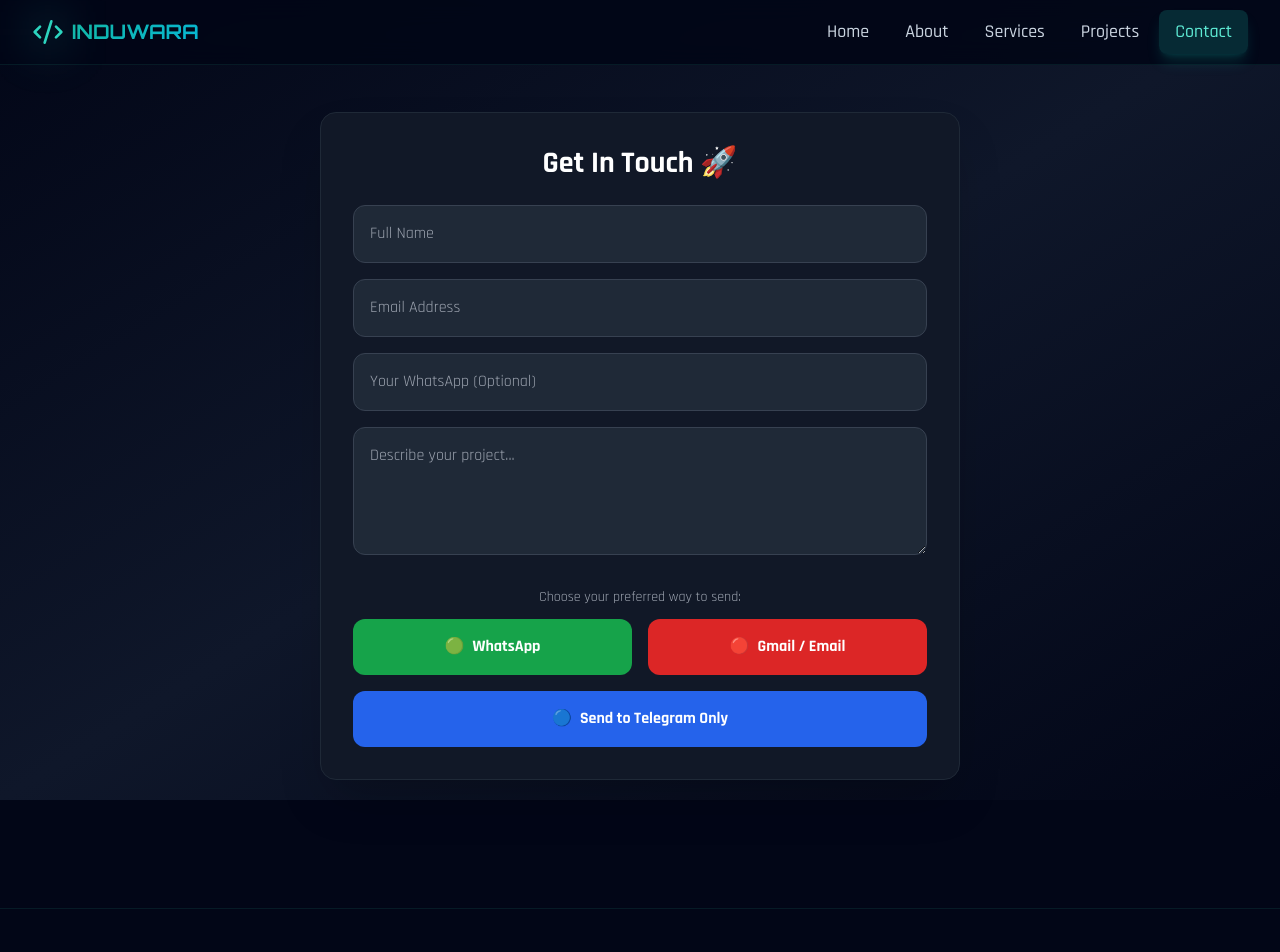
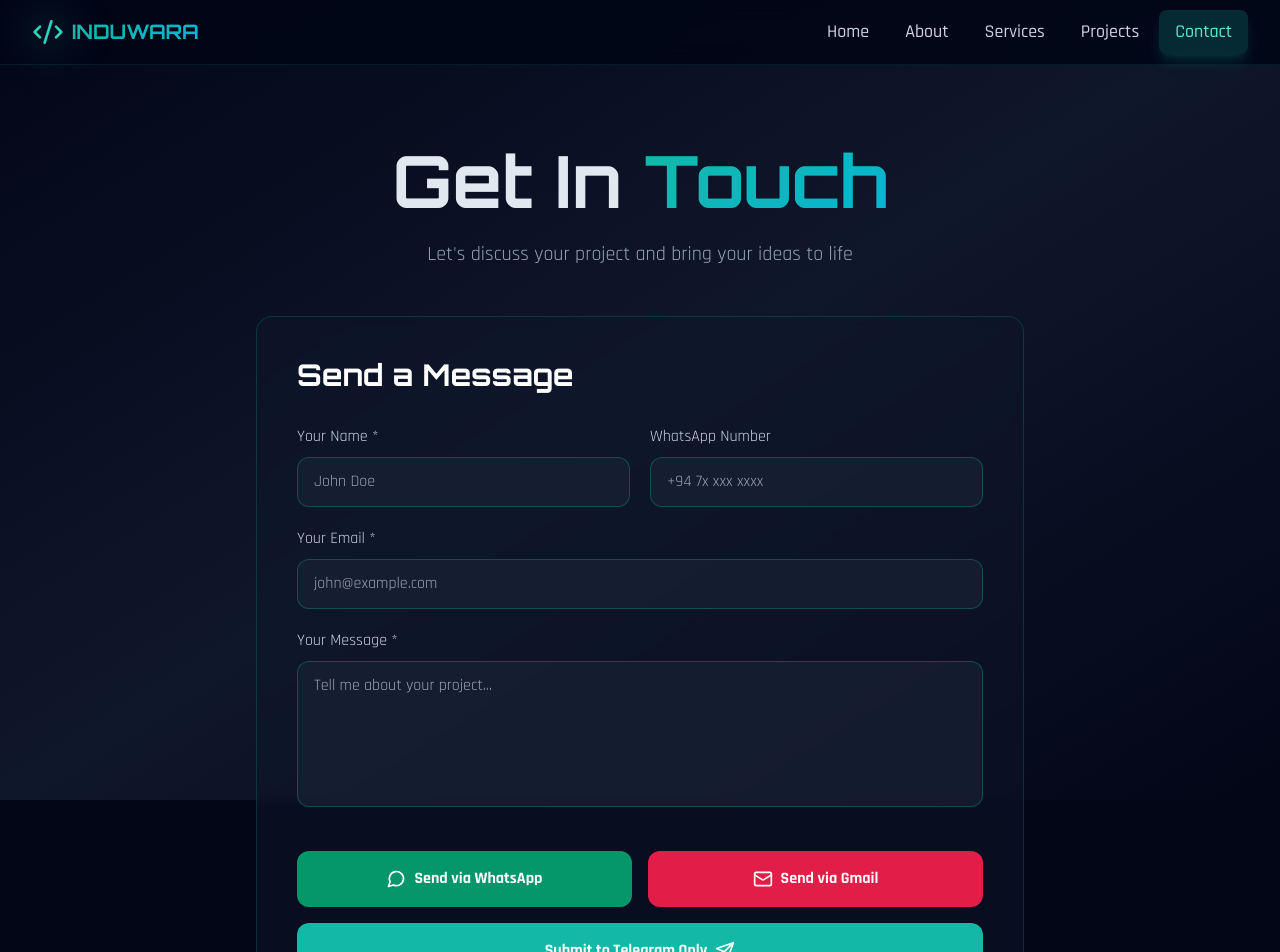
Before and after one commit to Induwara20091005/my-portfolio, a Next.js app: page /contact in a window 1280 px wide. Shown: the top 952 px of the page. Built offline with nearby package versions, Linux system fonts and the light colour scheme.

Commit message:
Update page.tsx

```diff
--- a/app/contact/page.tsx
+++ b/app/contact/page.tsx
@@ -1,108 +1,147 @@
-"use client";
-import { useState } from "react";
+'use client';
 
-export default function ContactForm() {
+import { useState } from 'react';
+import { Mail, MessageCircle, MapPin, Send, CheckCircle2, Loader2, Smartphone } from 'lucide-react';
+
+export default function Contact() {
   const [formData, setFormData] = useState({
-    name: "",
-    email: "",
-    whatsapp: "",
-    message: "",
+    name: '',
+    email: '',
+    whatsapp: '',
+    subject: 'Project Inquiry',
+    message: '',
   });
-  const [status, setStatus] = useState("");
+  const [status, setStatus] = useState<'idle' | 'sending' | 'success' | 'error'>('idle');
 
   const handleChange = (e: React.ChangeEvent<HTMLInputElement | HTMLTextAreaElement>) => {
     setFormData({ ...formData, [e.target.name]: e.target.value });
   };
 
-  // Telegram එකට දත්ත යවන ප්‍රධාන Function එක
+  // Telegram API එකට Backend හරහා දත්ත යැවීම
   const sendToTelegram = async () => {
     try {
-      setStatus("Sending...");
-      const response = await fetch("/api/contact", {
-        method: "POST",
-        headers: { "Content-Type": "application/json" },
+      const response = await fetch('/api/contact', {
+        method: 'POST',
+        headers: { 'Content-Type': 'application/json' },
         body: JSON.stringify(formData),
       });
-      if (response.ok) {
-        setStatus("Success! Details sent to Telegram.");
-      } else {
-        setStatus("Error sending to Telegram.");
-      }
+      return response.ok;
     } catch (error) {
-      console.error(error);
-      setStatus("Connection error.");
+      console.error('Telegram Error:', error);
+      return false;
     }
   };
 
-  // WhatsApp හරහා විවෘත කිරීම
-  const handleWhatsApp = () => {
-    sendToTelegram(); // Telegram එකටත් යවනවා
+  const handleWhatsApp = async () => {
+    setStatus('sending');
+    await sendToTelegram();
     const text = `*New Inquiry*%0A*Name:* ${formData.name}%0A*Email:* ${formData.email}%0A*WhatsApp:* ${formData.whatsapp}%0A*Message:* ${formData.message}`;
-    window.open(`https://wa.me/94761562585?text=${text}`, "_blank");
+    window.open(`https://wa.me/94761562585?text=${text}`, '_blank');
+    setStatus('success');
+    setTimeout(() => setStatus('idle'), 5000);
   };
 
-  // Gmail හරහා විවෘත කිරීම
-  const handleGmail = () => {
-    sendToTelegram(); // Telegram එකටත් යවනවා
-    const subject = encodeURIComponent("Project Inquiry - Portfolio");
+  const handleGmail = async () => {
+    setStatus('sending');
+    await sendToTelegram();
+    const subject = encodeURIComponent(formData.subject);
     const body = encodeURIComponent(`Name: ${formData.name}\nEmail: ${formData.email}\nWhatsApp: ${formData.whatsapp}\n\nMessage:\n${formData.message}`);
     window.location.href = `mailto:gginduwaradeshan@gmail.com?subject=${subject}&body=${body}`;
+    setStatus('success');
+    setTimeout(() => setStatus('idle'), 5000);
+  };
+
+  const handleSubmitOnlyTelegram = async (e: React.FormEvent) => {
+    e.preventDefault();
+    setStatus('sending');
+    const success = await sendToTelegram();
+    if (success) {
+      setStatus('success');
+      setFormData({ name: '', email: '', whatsapp: '', subject: 'Project Inquiry', message: '' });
+      setTimeout(() => setStatus('idle'), 5000);
+    } else {
+      setStatus('error');
+    }
   };
 
   return (
-    <section id="contact" className="py-12 px-4 max-w-2xl mx-auto">
-      <div className="bg-gray-900 p-8 rounded-2xl border border-gray-800 shadow-2xl">
-        <h2 className="text-3xl font-bold text-white mb-6 text-center">Get In Touch 🚀</h2>
-
-        <div className="space-y-4">
-          <input
-            name="name" placeholder="Full Name" onChange={handleChange}
-            className="w-full p-4 bg-gray-800 rounded-xl border border-gray-700 text-white focus:border-blue-500 outline-none transition"
-          />
-          <input
-            name="email" type="email" placeholder="Email Address" onChange={handleChange}
-            className="w-full p-4 bg-gray-800 rounded-xl border border-gray-700 text-white focus:border-blue-500 outline-none transition"
-          />
-          <input
-            name="whatsapp" placeholder="Your WhatsApp (Optional)" onChange={handleChange}
-            className="w-full p-4 bg-gray-800 rounded-xl border border-gray-700 text-white focus:border-blue-500 outline-none transition"
-          />
-          <textarea
-            name="message" placeholder="Describe your project..." onChange={handleChange}
-            className="w-full p-4 bg-gray-800 rounded-xl border border-gray-700 text-white h-32 focus:border-blue-500 outline-none transition"
-          />
+    <div className="min-h-screen py-20">
+      <div className="max-w-7xl mx-auto px-4 sm:px-6 lg:px-8">
+        <div className="text-center mb-12 animate-fade-in">
+          <h1 className="text-5xl sm:text-6xl md:text-7xl font-display font-bold mb-6">
+            Get In <span className="gradient-text">Touch</span>
+          </h1>
+          <p className="text-xl text-slate-400 font-body max-w-3xl mx-auto">
+            Let's discuss your project and bring your ideas to life
+          </p>
         </div>
 
-        <p className="text-sm text-gray-400 mt-6 mb-3 text-center">Choose your preferred way to send:</p>
+        <div className="max-w-3xl mx-auto">
+          <div className="bg-slate-900/50 backdrop-blur-sm border border-primary-500/20 rounded-2xl p-6 md:p-10">
+            <h2 className="text-3xl font-display font-bold text-white mb-8">Send a Message</h2>
 
-        <div className="grid grid-cols-1 md:grid-cols-2 gap-4">
-          {/* WhatsApp Button */}
-          <button
-            onClick={handleWhatsApp}
-            className="flex items-center justify-center gap-2 bg-green-600 hover:bg-green-700 text-white font-bold py-4 rounded-xl transition transform hover:scale-105"
-          >
-            <span>🟢</span> WhatsApp
-          </button>
+            {status === 'success' && (
+              <div className="mb-6 p-4 bg-green-500/20 border border-green-500/30 rounded-xl flex items-center space-x-3 animate-fade-in">
+                <CheckCircle2 className="w-6 h-6 text-green-400" />
+                <span className="text-green-300 font-body text-lg text-sm sm:text-base">Message processed successfully! Check your app.</span>
+              </div>
+            )}
 
-          {/* Gmail Button */}
-          <button
-            onClick={handleGmail}
-            className="flex items-center justify-center gap-2 bg-red-600 hover:bg-red-700 text-white font-bold py-4 rounded-xl transition transform hover:scale-105"
-          >
-            <span>🔴</span> Gmail / Email
-          </button>
+            {status === 'error' && (
+              <div className="mb-6 p-4 bg-red-500/20 border border-red-500/30 rounded-xl flex items-center space-x-3 animate-fade-in">
+                <span className="text-red-300 font-body text-lg">Error sending message. Please try again.</span>
+              </div>
+            )}
+
+            <form onSubmit={handleSubmitOnlyTelegram} className="space-y-5">
+              <div className="grid grid-cols-1 md:grid-cols-2 gap-5">
+                <div>
+                  <label className="block text-slate-300 font-body mb-2">Your Name *</label>
+                  <input type="text" name="name" required value={formData.name} onChange={handleChange} className="w-full px-4 py-3 bg-slate-800/50 border border-primary-500/30 rounded-xl text-white focus:outline-none focus:border-primary-400 focus:ring-1 focus:ring-primary-400/20 transition-all" placeholder="John Doe" />
+                </div>
+                <div>
+                  <label className="block text-slate-300 font-body mb-2">WhatsApp Number</label>
+                  <input type="text" name="whatsapp" value={formData.whatsapp} onChange={handleChange} className="w-full px-4 py-3 bg-slate-800/50 border border-primary-500/30 rounded-xl text-white focus:outline-none focus:border-primary-400 focus:ring-1 focus:ring-primary-400/20 transition-all" placeholder="+94 7x xxx xxxx" />
+                </div>
+              </div>
+
+              <div>
+                <label className="block text-slate-300 font-body mb-2">Your Email *</label>
+                <input type="email" name="email" required value={formData.email} onChange={handleChange} className="w-full px-4 py-3 bg-slate-800/50 border border-primary-500/30 rounded-xl text-white focus:outline-none focus:border-primary-400 focus:ring-1 focus:ring-primary-400/20 transition-all" placeholder="john@example.com" />
+              </div>
+
+              <div>
+                <label className="block text-slate-300 font-body mb-2">Your Message *</label>
+                <textarea name="message" required value={formData.message} onChange={handleChange} rows={5} className="w-full px-4 py-3 bg-slate-800/50 border border-primary-500/30 rounded-xl text-white focus:outline-none focus:border-primary-400 focus:ring-1 focus:ring-primary-400/20 transition-all resize-none" placeholder="Tell me about your project..." />
+              </div>
+
+              {/* Action Buttons */}
+              <div className="pt-4 space-y-4">
+                <div className="grid grid-cols-1 sm:grid-cols-2 gap-4">
+                  <button type="button" onClick={handleWhatsApp} disabled={status === 'sending'} className="flex items-center justify-center space-x-2 px-6 py-4 bg-emerald-600 hover:bg-emerald-700 text-white font-bold rounded-xl transition-all active:scale-95">
+                    <MessageCircle className="w-5 h-5" />
+                    <span className="whitespace-nowrap">Send via WhatsApp</span>
+                  </button>
+
+                  <button type="button" onClick={handleGmail} disabled={status === 'sending'} className="flex items-center justify-center space-x-2 px-6 py-4 bg-rose-600 hover:bg-rose-700 text-white font-bold rounded-xl transition-all active:scale-95">
+                    <Mail className="w-5 h-5" />
+                    <span className="whitespace-nowrap">Send via Gmail</span>
+                  </button>
+                </div>
+
+                <button type="submit" disabled={status === 'sending'} className="w-full px-6 py-4 bg-primary-500 hover:bg-primary-600 text-white font-bold rounded-xl transition-all flex items-center justify-center space-x-2">
+                  {status === 'sending' ? <Loader2 className="w-5 h-5 animate-spin" /> : (
+                    <>
+                      <span>Submit to Telegram Only</span>
+                      <Send className="w-5 h-5" />
+                    </>
+                  )}
+                </button>
+              </div>
+            </form>
+          </div>
         </div>
-
-        {/* Telegram Only Button */}
-        <button
-          onClick={sendToTelegram}
-          className="w-full mt-4 bg-blue-600 hover:bg-blue-700 text-white font-bold py-4 rounded-xl transition flex items-center justify-center gap-2"
-        >
-          <span>🔵</span> Send to Telegram Only
-        </button>
-
-        {status && <p className="text-center mt-4 text-blue-400 font-medium">{status}</p>}
       </div>
-    </section>
+    </div>
   );
 }
```
